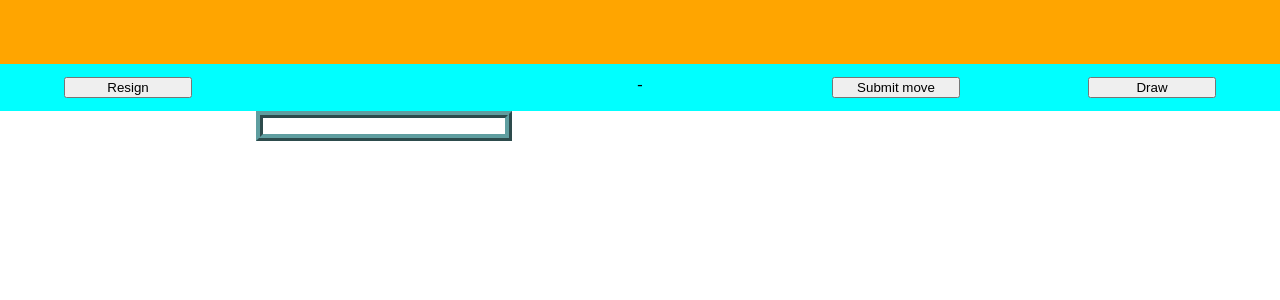
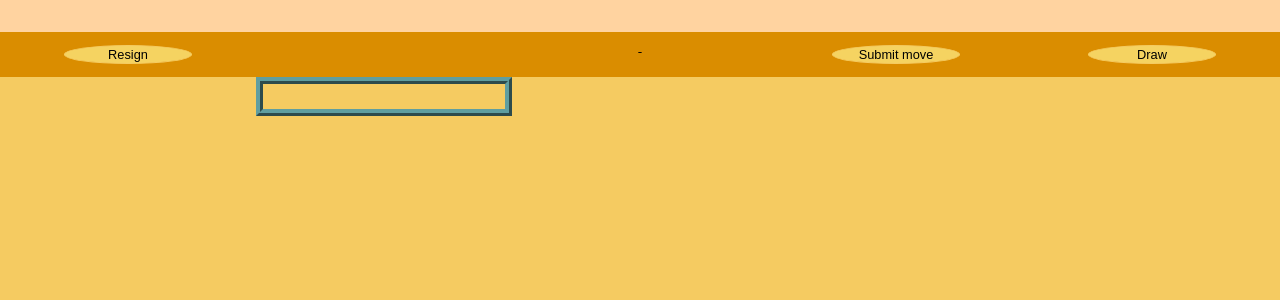
Before and after one commit to danielpodwysocki/macau, a Django app: template macau_game/templates/macau/game.html in a window 1280 px wide. Shown: the top 300 px of the page. Run offline with Django 3.2, Linux system fonts and the light colour scheme; the template is opened without the code that fills it, so the values that code supplies are empty.

Commit message:
update: more styling

```diff
--- a/macau_game/static/macau/css/main.css
+++ b/macau_game/static/macau/css/main.css
@@ -1,11 +1,11 @@
 body{
-    background: white;
+    background:rgb(245, 203, 97);
 }
 
 header{
-    background: orange;
+    background:rgb(255, 211, 160);
     width: 100vw;
-    height:5vw;
+    height:2.5vw;
 }
 
 #grid-main{
@@ -30,8 +30,9 @@ form{
 }
 
 .player_title{
-    color: rgb(76, 106, 173);
+    color: rgb(223, 96, 255);
     padding:0.25vw;
+    text-align: center;
 }
 
 .player-card{ /*overwriting the original cards.css*/
@@ -42,21 +43,31 @@ form{
 
 
 .player-card:first-child {
-    margin-left:0.1vw!important;
+    margin-left:0.3vw!important;
 }
 
 .game-dashboard{
-    background: aqua;
+    background: rgb(218, 141, 0);
     padding-top:1vw;
     padding-bottom: 1vw;
     text-align: center;
+    font-family: Cambria, Cochin, Georgia, Times, 'Times New Roman', serif;
+    font-size: 1vw;
+
+}
+
+.game-dashboard button{
+    border-radius: 50%;
+    font-size: 1vw;
+    background: rgb(245, 211, 97);
+    border: rgb(245, 203, 97) 0.01vw solid;
 }
 
 .game-dashboard button{
     width:10vw;
 }
 .game-active{
-    background: orange;
+    background: rgb(55, 100, 100);
 }
 
 #game_user_hand{
@@ -65,7 +76,7 @@ form{
 
 #game_user_cards{
     display: inline-block;
-    margin-top: 1vw;
+    margin-top: 1.75vw;
 }
 .card-toggled, .demand-toggled{
     background:red;
```
